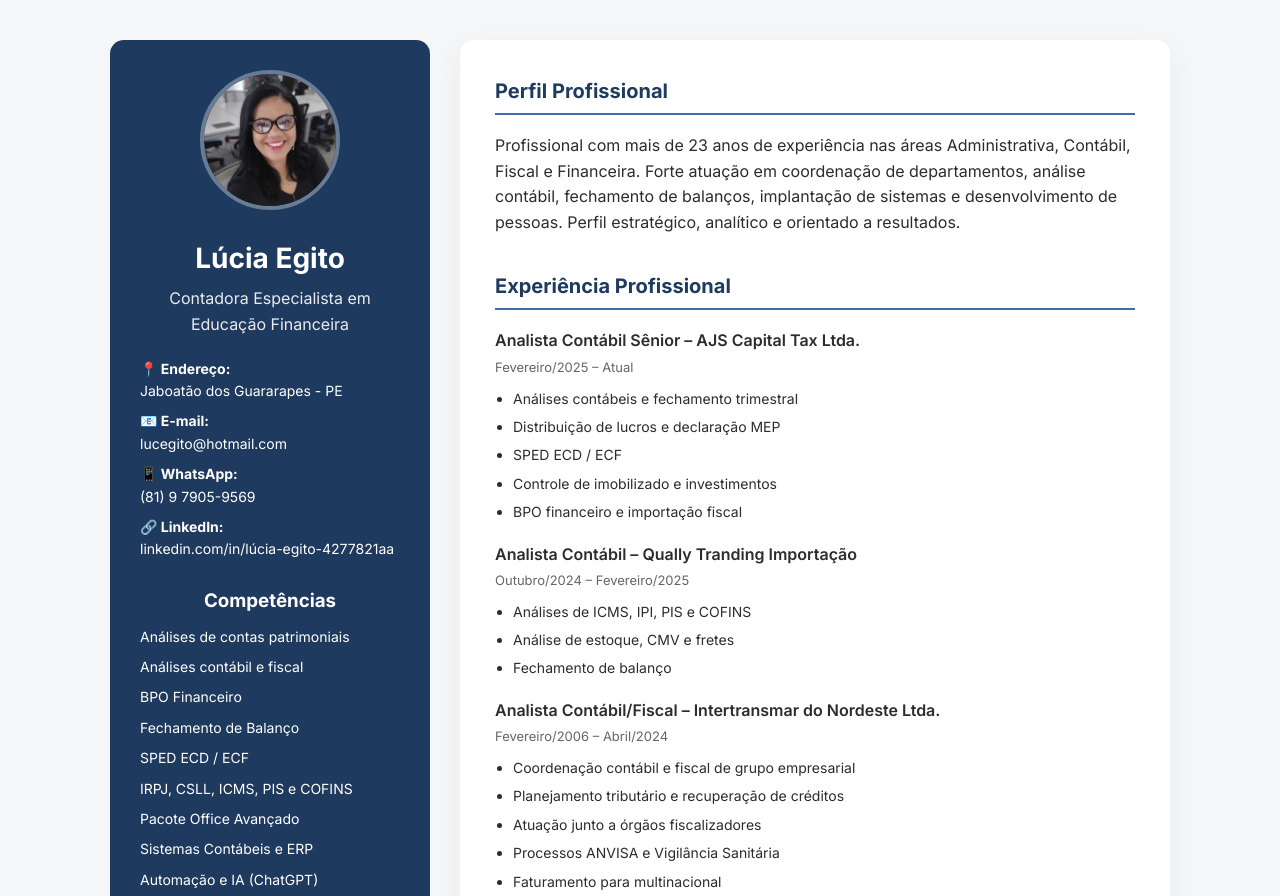
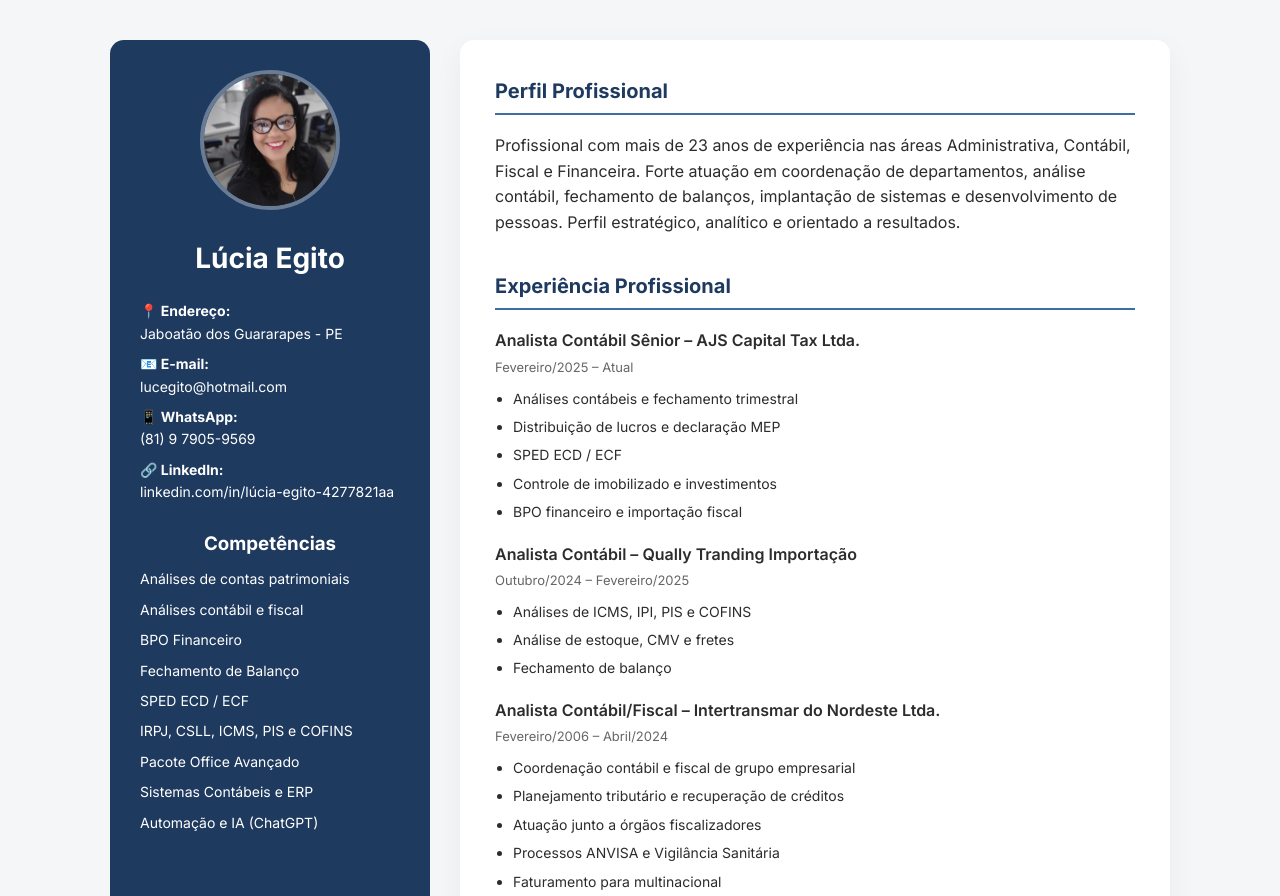
Before and after one commit to Gustavodev856/lucia-egito-educacao-financeira, a plain HTML site: page index.html in a window 1280 px wide. Shown: the top 896 px of the page. Drawn offline with Linux system fonts and the light colour scheme.

```diff
--- a/index.html
+++ b/index.html
@@ -131,7 +131,7 @@
       <img src="img/imagem-Lucia.jpeg" alt="Foto de Lúcia Egito" class="profile-photo" />
 
       <h1>Lúcia Egito</h1>
-      <h2>Contadora Especialista em Educação Financeira</h2>
+      <h2></h2>
 
       <p><strong>📍 Endereço:</strong><br>Jaboatão dos Guararapes - PE</p>
       <p><strong>📧 E-mail:</strong><br>lucegito@hotmail.com</p>
```
